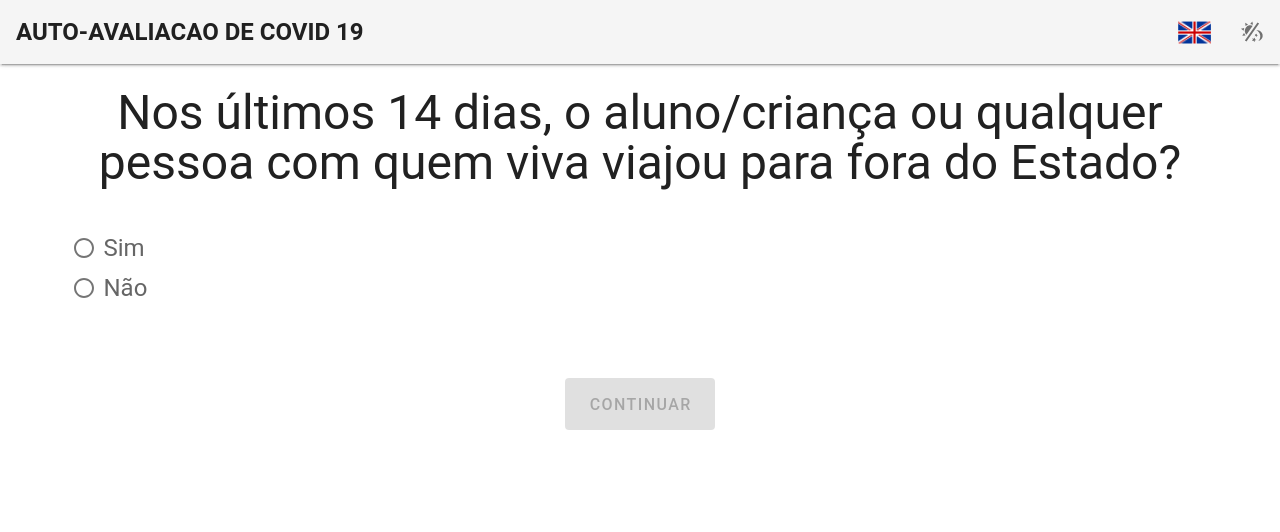
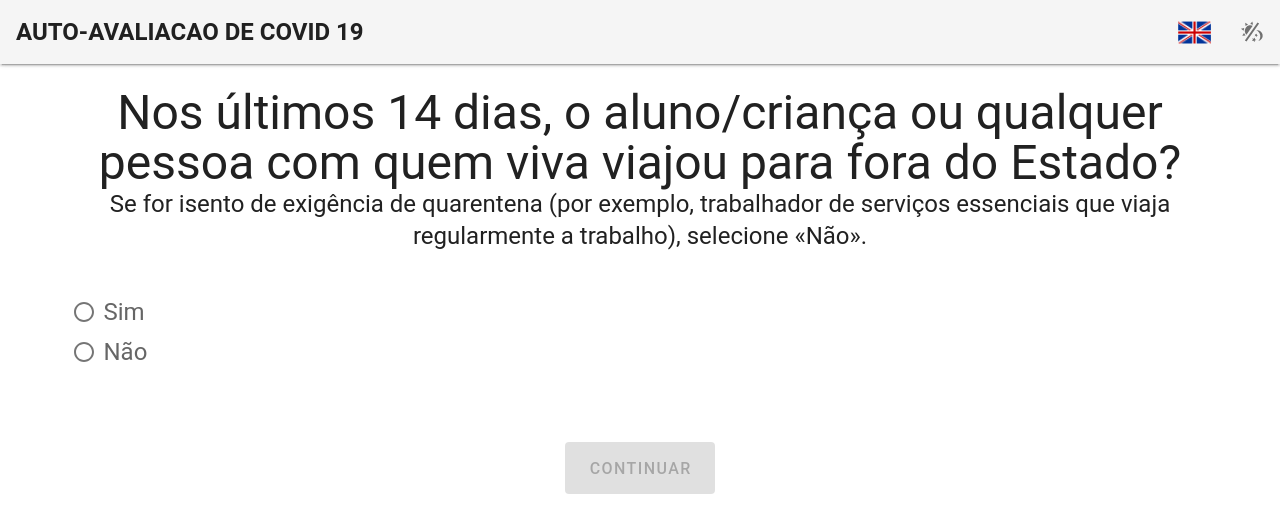
Before and after one commit to KINZs/Questionario-Covid, a Vue app: page /#/ in a window 1280 px wide. Shown: the top 532 px of the page. Built offline with nearby package versions, Linux system fonts and the light colour scheme.

Commit message:
added subtitle

```diff
--- a/src/components/Question.vue
+++ b/src/components/Question.vue
@@ -3,6 +3,7 @@
     <v-row>
       <v-col>
         <div class="text-h3">{{ $t(`${question}.title`) }}</div>
+        <div class="text-h5">{{ $t(`${question}.subtitle`) }}</div>
       </v-col>
     </v-row>
     <v-row>
```
